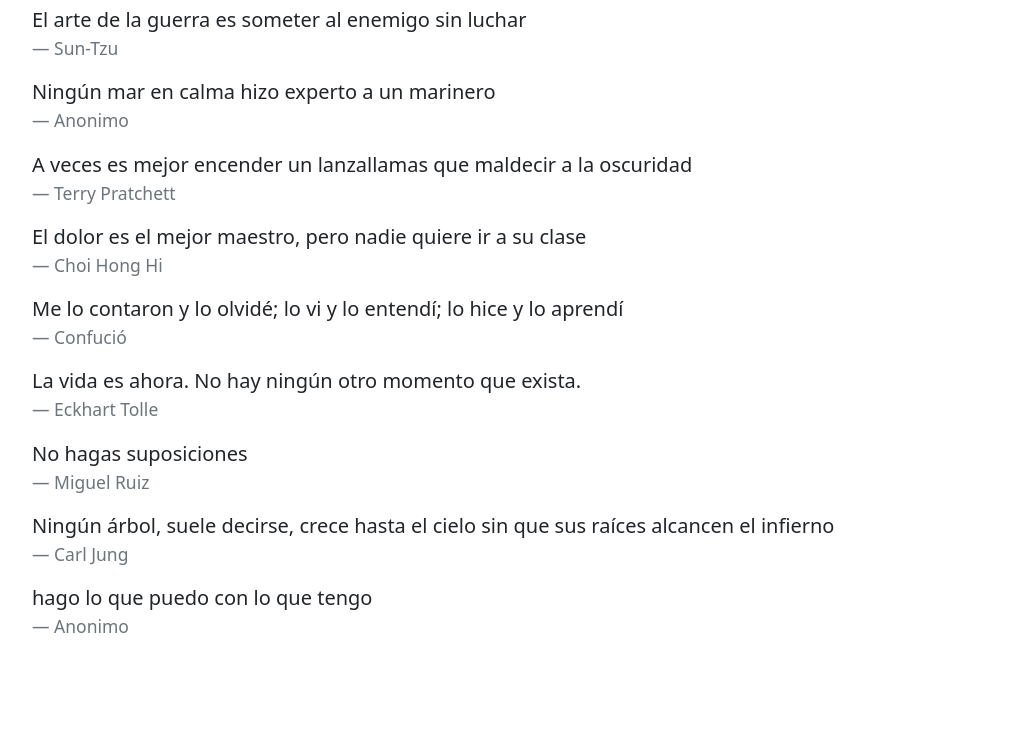
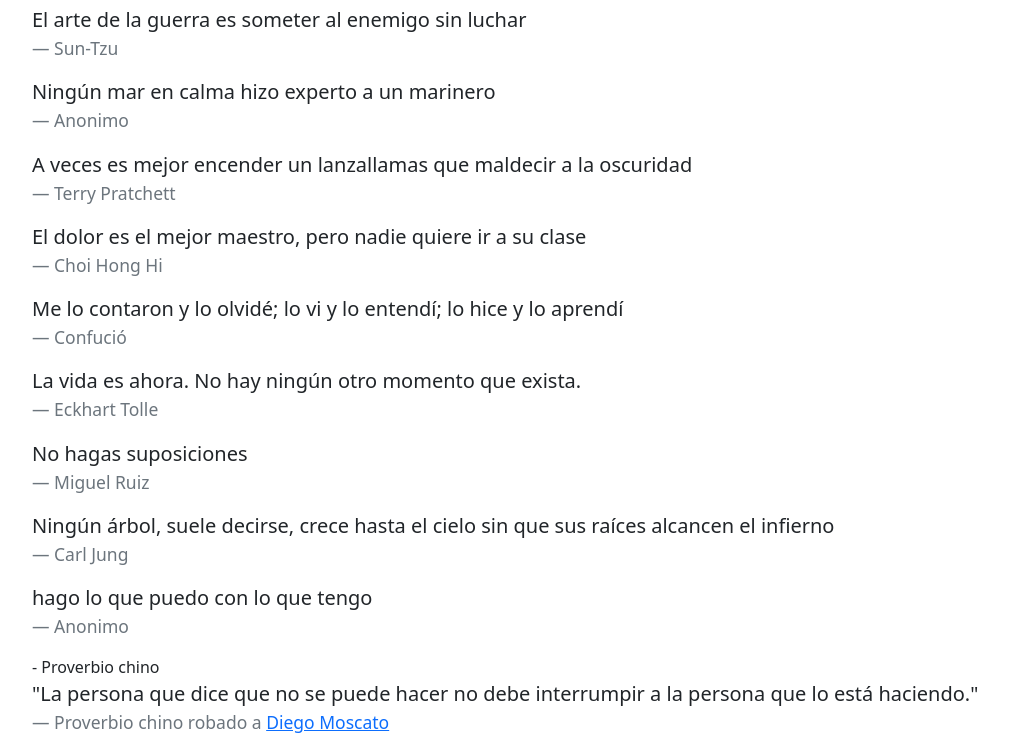
Before and after one commit to estebanpiazza/stevepedia, a plain HTML site: page index.html in a window 1280 px wide. Shown: the part 1295-2047 px from the top of the page, without its empty margins (50-1059 px from the left). Before the commit the page ends 1950 px from the top, so only its background shows below. Drawn offline with nearby package versions, Linux system fonts and the light colour scheme.

Commit message:
agregada frase

```diff
--- a/index.html
+++ b/index.html
@@ -144,6 +144,13 @@
           <footer class="blockquote-footer">Anonimo</footer>
         </blockquote>
       </div>
+      - Proverbio chino
+      <div class="card-body">
+        <blockquote class="blockquote">
+          <p> "La persona que dice que no se puede hacer no debe interrumpir a la persona que lo está haciendo."</p>
+          <footer class="blockquote-footer">Proverbio chino robado a <a href="https://www.linkedin.com/in/diego-moscato/">Diego Moscato</a></footer>
+        </blockquote>
+      </div>
 
 </div>
   </body>
```
